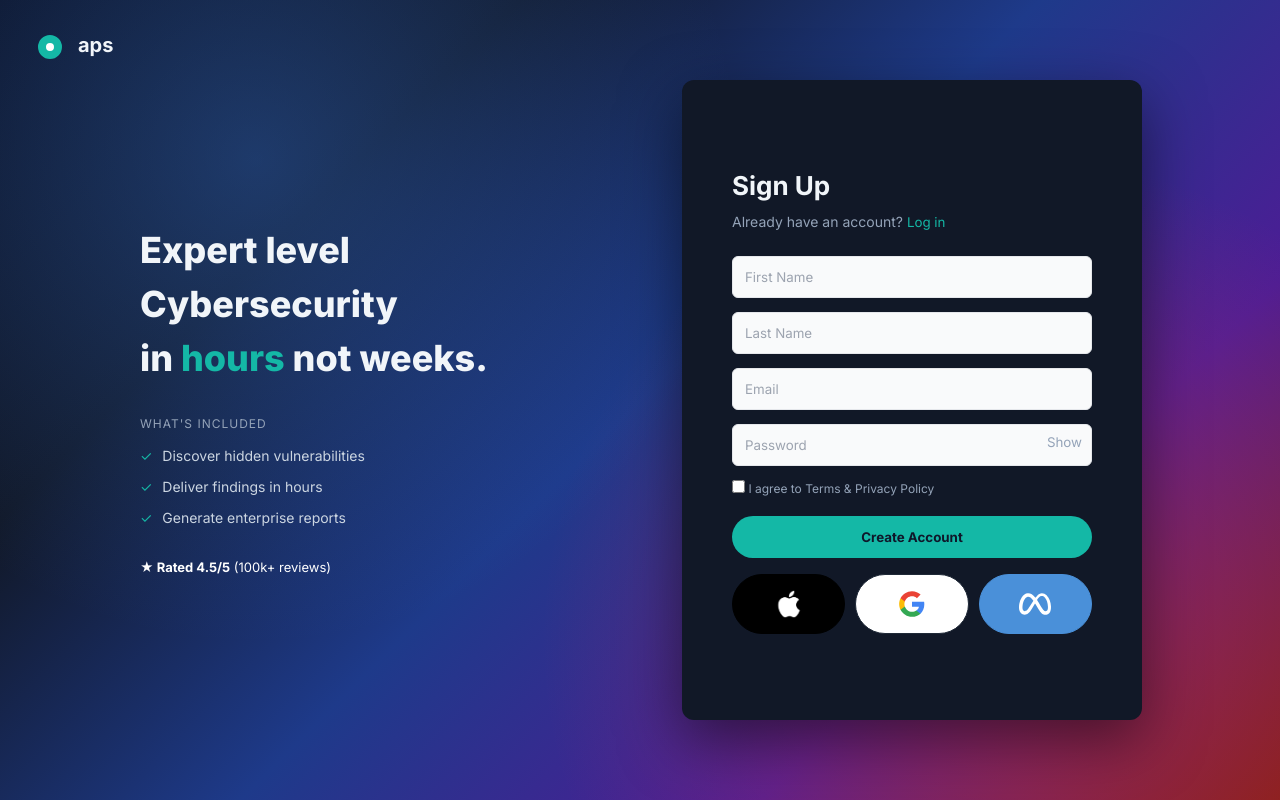
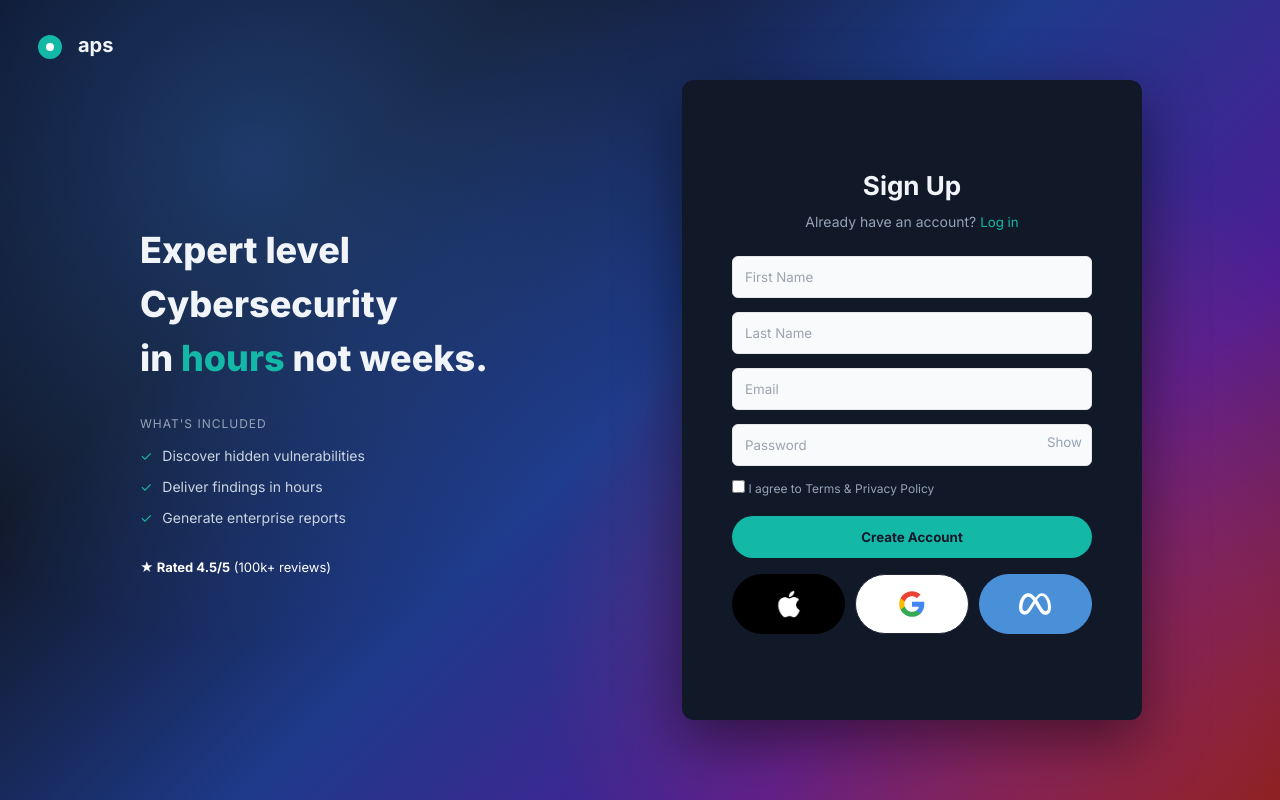
Before and after one commit to Lokeshkale2000/aps-dashboard, a React (Vite) app: page / in a window 1280 px wide. Built offline with nearby package versions, Linux system fonts and the light colour scheme; the HTML template or start-up script is replaced by a standard one.

Commit message:
scan session

```diff
--- a/src/pages/SignUp.css
+++ b/src/pages/SignUp.css
@@ -14,9 +14,9 @@
 .signupRightX{width:460px;background:#fff;display:flex;align-items:center;justify-content:center;padding:40px 30px;height:80vh;border-radius:12px;box-shadow:0 20px 60px rgba(0,0,0,.5);position:relative;margin-right:10%}
 [data-theme=dark] .signupRightX{background:#111827}
 .signupCardX{width:100%;max-width:360px}
-.cardTitleX{font-size:26px;font-weight:700;color:#0f172a;margin-bottom:6px}
+.cardTitleX{font-size:26px;font-weight:700;color:#0f172a;margin-bottom:6px;text-align:center}
 [data-theme=dark] .cardTitleX{color:#f1f5f9}
-.cardSubX{font-size:14px;color:#6b7280;margin-bottom:24px}
+.cardSubX{font-size:14px;color:#6b7280;margin-bottom:24px;text-align:center}
 [data-theme=dark] .cardSubX{color:#94a3b8}
 .linkBtnX{background:none;border:none;color:#14b8a6;cursor:pointer}
 .formRowX{display:flex;flex-direction:column;gap:0}
```
